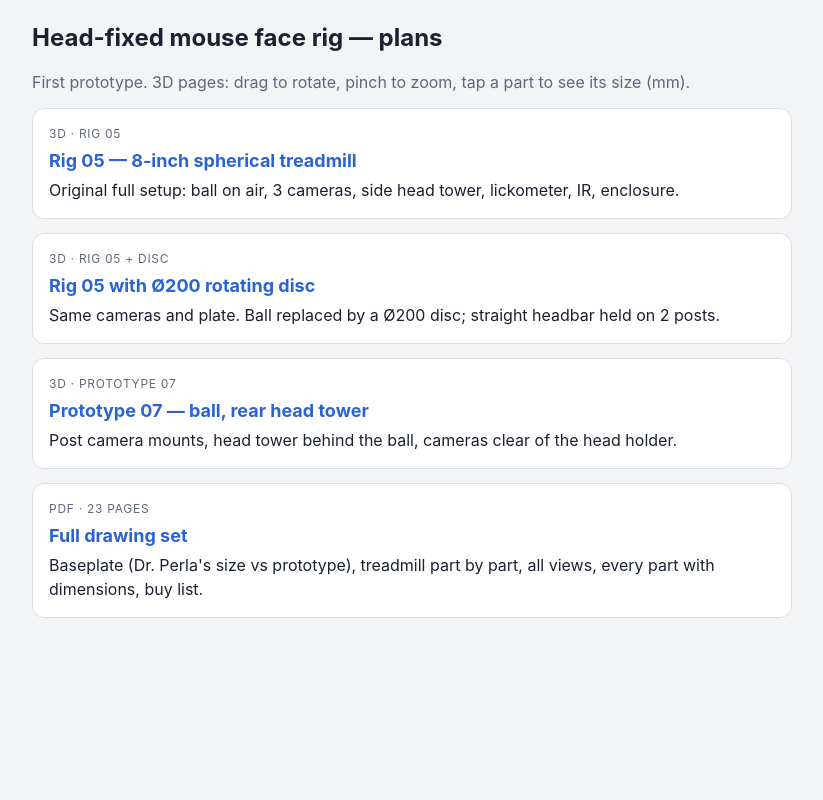
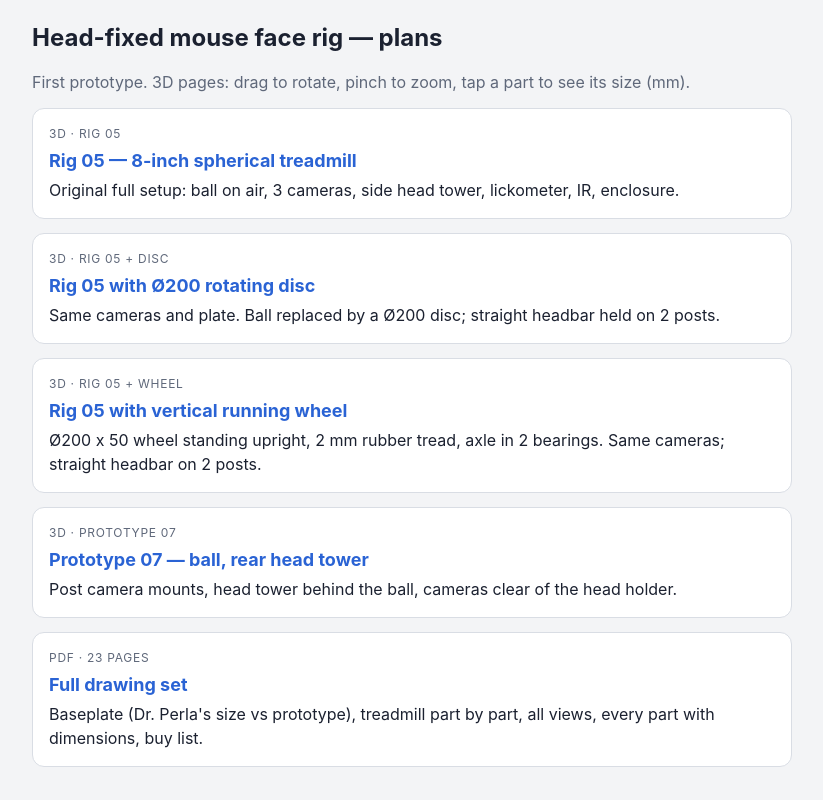
Before and after one commit to Santoshmohan30/RIGdesign, a plain HTML site: page plans.html in a window 1280 px wide. Shown: the whole page, without its empty margins (228-1051 px from the left). Drawn offline with Linux system fonts and the light colour scheme.

Commit message:
Add wheel card to plans

```diff
--- a/plans.html
+++ b/plans.html
@@ -23,6 +23,7 @@
   <p>First prototype. 3D pages: drag to rotate, pinch to zoom, tap a part to see its size (mm).</p>
   <a class="card" href="index.html"><span class="tag">3D · Rig 05</span><span class="t">Rig 05 — 8-inch spherical treadmill</span><span>Original full setup: ball on air, 3 cameras, side head tower, lickometer, IR, enclosure.</span></a>
   <a class="card" href="disc.html"><span class="tag">3D · Rig 05 + disc</span><span class="t">Rig 05 with Ø200 rotating disc</span><span>Same cameras and plate. Ball replaced by a Ø200 disc; straight headbar held on 2 posts.</span></a>
+  <a class="card" href="wheel.html"><span class="tag">3D · Rig 05 + wheel</span><span class="t">Rig 05 with vertical running wheel</span><span>Ø200 x 50 wheel standing upright, 2 mm rubber tread, axle in 2 bearings. Same cameras; straight headbar on 2 posts.</span></a>
   <a class="card" href="prototype07.html"><span class="tag">3D · Prototype 07</span><span class="t">Prototype 07 — ball, rear head tower</span><span>Post camera mounts, head tower behind the ball, cameras clear of the head holder.</span></a>
   <a class="card" href="Rig_Prototype_FULL.pdf"><span class="tag">PDF · 23 pages</span><span class="t">Full drawing set</span><span>Baseplate (Dr. Perla's size vs prototype), treadmill part by part, all views, every part with dimensions, buy list.</span></a>
 </main>
```
